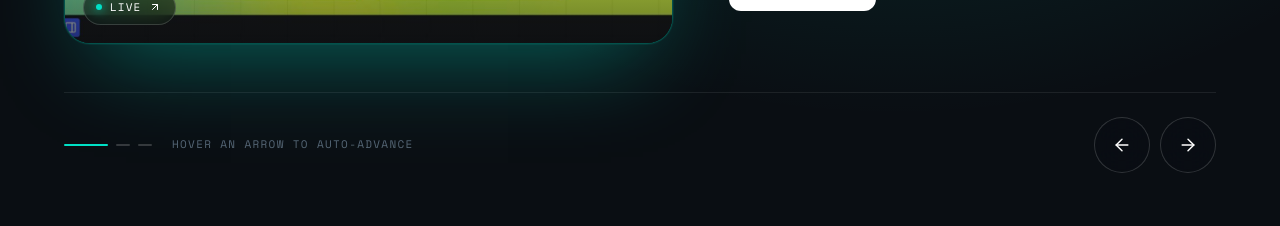
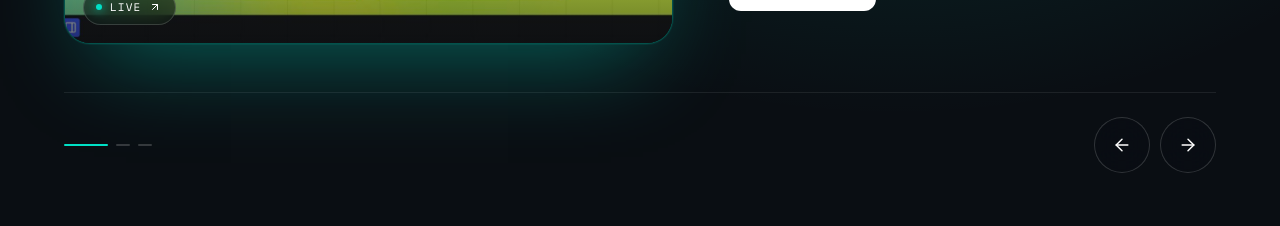
Before and after one commit to ahmedhqadri/ahmedqadri.dev, a Next.js app: page / in a window 1280 px wide. Shown: the part 1420-1646 px from the top of the page. Built offline with nearby package versions, Linux system fonts and the light colour scheme.

Commit message:
Drop the hover-to-advance hint from the controls rail
Co-Authored-By: Claude Fable 5.1 <noreply@anthropic.com>

```diff
--- a/app/components/projects.tsx
+++ b/app/components/projects.tsx
@@ -620,19 +620,6 @@ export default function Projects() {
                   </button>
                 )
               })}
-              <span
-                className="hidden sm:inline"
-                style={{
-                  marginLeft: 12,
-                  fontFamily: 'var(--font-mono)',
-                  fontSize: 'var(--text-2xs)',
-                  letterSpacing: '0.12em',
-                  textTransform: 'uppercase',
-                  color: 'var(--text-faint)',
-                }}
-              >
-                Hover an arrow to auto-advance
-              </span>
             </div>
 
             <div style={{ display: 'flex', alignItems: 'center', gap: 10 }}>
```
